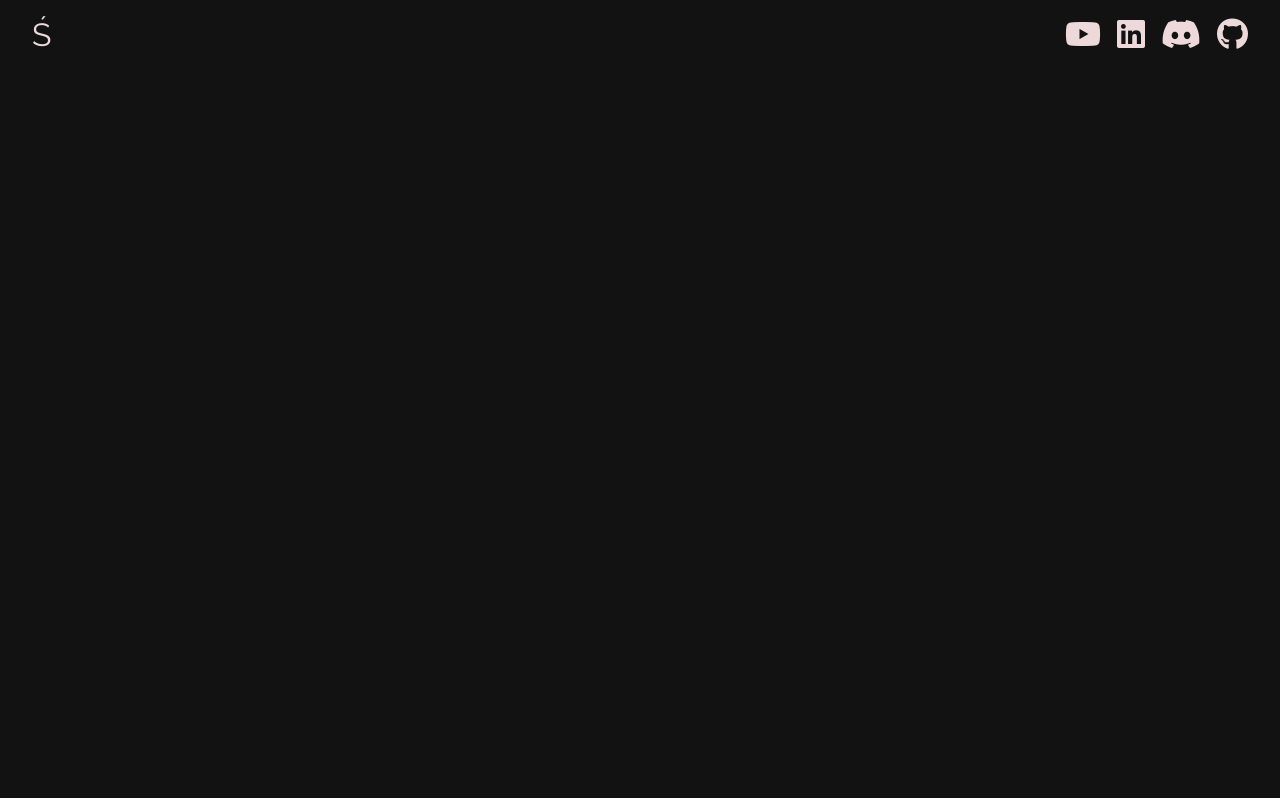
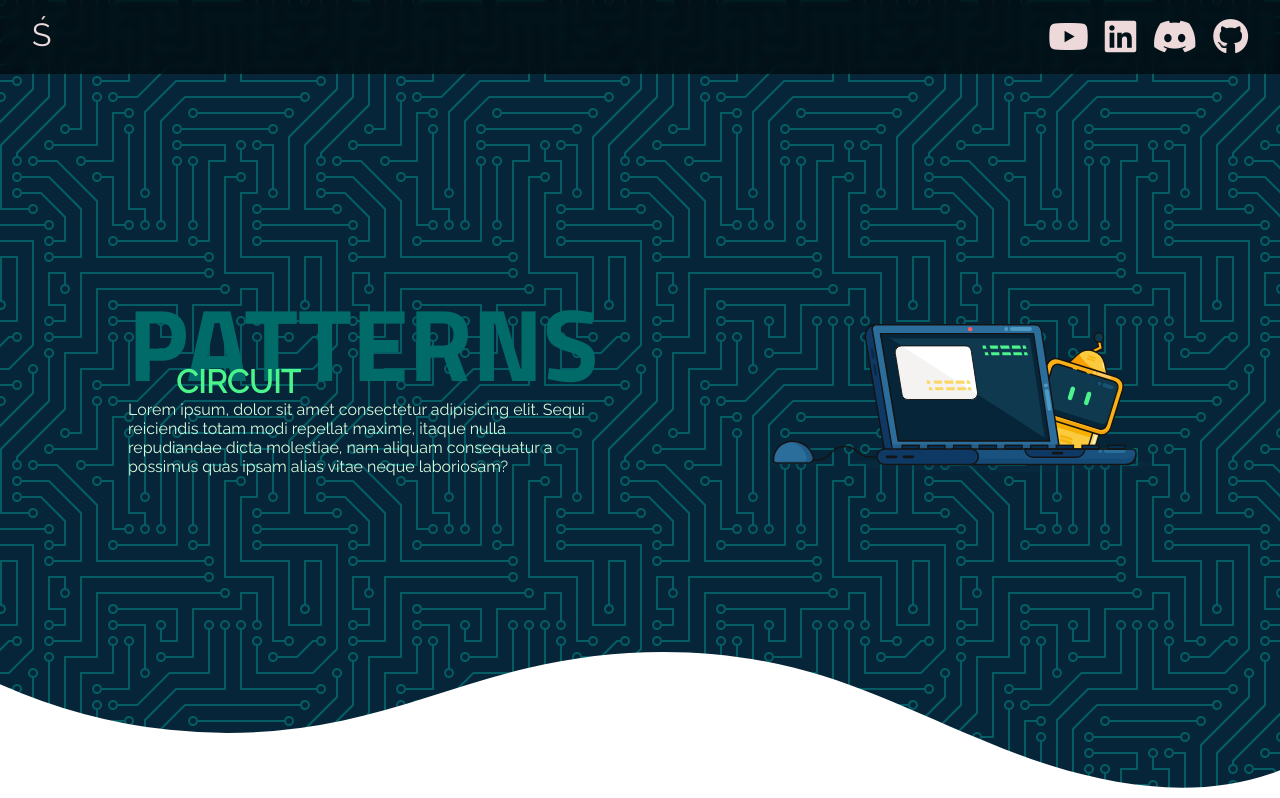
Before and after one commit to gitlaws/Devfolio, an Angular app: page / in a window 1280 px wide. Shown: the top 798 px of the page. Built offline with nearby package versions, Linux system fonts and the light colour scheme.

Commit message:
updated nav

```diff
--- a/src/app/components/component-documentation/component-documentation.component.html
+++ b/src/app/components/component-documentation/component-documentation.component.html
@@ -1,5 +1,5 @@
 <app-navbar></app-navbar>
-<!-- <app-cover> </app-cover> -->
+<app-cover> </app-cover>
 <!-- <app-scroll></app-scroll> -->
 <!-- <app-mock></app-mock> -->
-<!-- <app-grid-panel></app-grid-panel> -->
+<app-grid-panel></app-grid-panel>
--- a/src/app/components/navbar/nav.component.scss
+++ b/src/app/components/navbar/nav.component.scss
@@ -11,6 +11,7 @@
   justify-content: space-between;
   padding: 1rem 2rem;
   z-index: 1;
+  background-color: rgba(0, 0, 0, .6);
   backdrop-filter: blur(5px);
 }
 
@@ -48,15 +49,14 @@
   list-style: none;
 }
 
-// .social-links a:hover {
-//   background-color: blue;
-//   font-size: 36px;
-//   // width: 36px;
-//   // height: 36px;
-// }
+.social-links a {
+  font-size: 36px;
+  // width: 36px;
+  // height: 36px;
+}
 
 .social-links li a i:hover {
-  color: green; /* Set the hover color to light grey */
+  color: deeppink; /* Set the hover color to light grey */
 }
 /* menu button */
 
```
